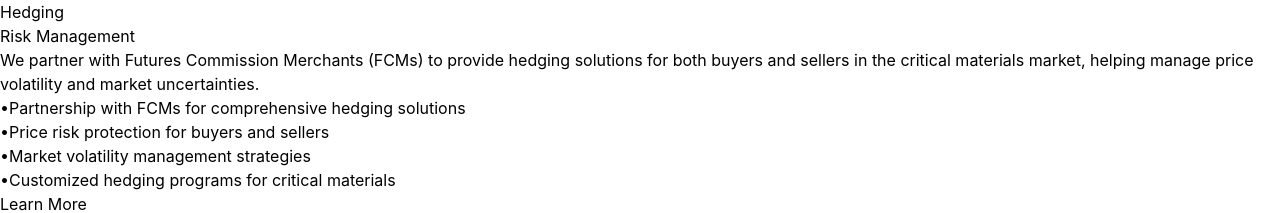
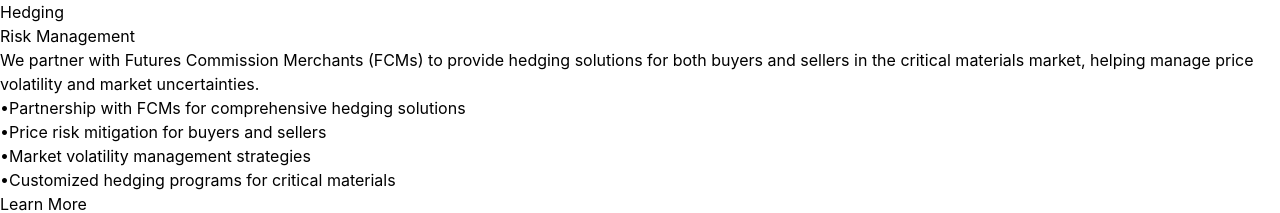
Before and after one commit to quantisam/quanti-capital-website, a React (Vite) app: page / in a window 1280 px wide. Shown: the part 2340-2553 px from the top of the page. Built offline with nearby package versions, Linux system fonts and the light colour scheme.

Commit message:
Update App.jsx

```diff
--- a/src/App.jsx
+++ b/src/App.jsx
@@ -51,7 +51,7 @@ export default function QuantiCapitalComplete() {
       link: "#hedging",
       highlights: [
         "Partnership with FCMs for comprehensive hedging solutions",
-        "Price risk protection for buyers and sellers",
+        "Price risk mitigation for buyers and sellers",
         "Market volatility management strategies",
         "Customized hedging programs for critical materials"
       ]
```
